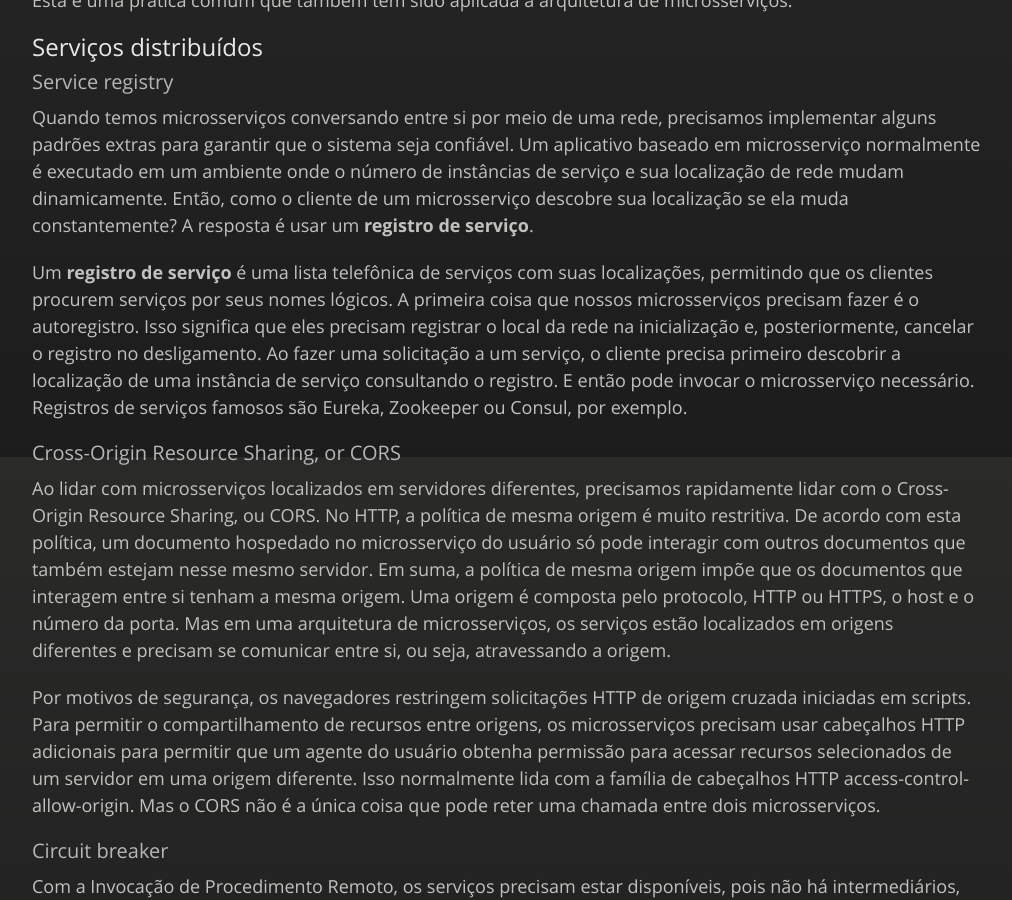
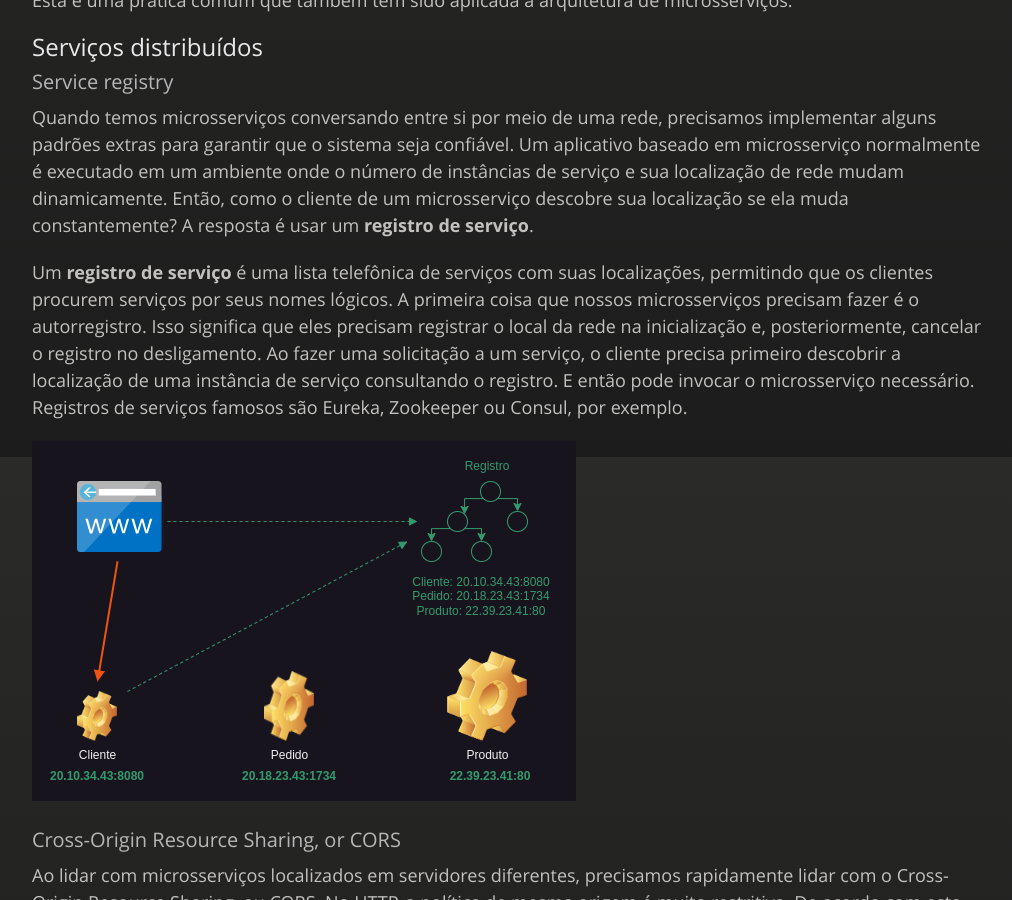
Before and after one commit to JeannAndrade/jeannandrade.github.io, a Jekyll site: the page built from content/microservice/index.md, in a window 1280 px wide and 900 px high, scrolled down 8543 px. Shown: the whole window, without its empty margins (108-1120 px from the left). Built offline with Jekyll 4.4.1, drawn with Linux system fonts in a browser that asks for light colours; nearby versions of some CDN libraries; comment, search, counter and statistics services are not loaded; our own code applies the rules of GitHub Pages for plain Markdown files.

Commit message:
Adicionado imagens

```diff
--- a/content/microservice/index.md
+++ b/content/microservice/index.md
@@ -144,7 +144,9 @@ Como a maioria das aplicações atuais, precisamos estar cientes da multiplicida
 
 Quando temos microsserviços conversando entre si por meio de uma rede, precisamos implementar alguns padrões extras para garantir que o sistema seja confiável. Um aplicativo baseado em microsserviço normalmente é executado em um ambiente onde o número de instâncias de serviço e sua localização de rede mudam dinamicamente. Então, como o cliente de um microsserviço descobre sua localização se ela muda constantemente? A resposta é usar um **registro de serviço**.
 
-Um **registro de serviço** é uma lista telefônica de serviços com suas localizações, permitindo que os clientes procurem serviços por seus nomes lógicos. A primeira coisa que nossos microsserviços precisam fazer é o autoregistro. Isso significa que eles precisam registrar o local da rede na inicialização e, posteriormente, cancelar o registro no desligamento. Ao fazer uma solicitação a um serviço, o cliente precisa primeiro descobrir a localização de uma instância de serviço consultando o registro. E então pode invocar o microsserviço necessário. Registros de serviços famosos são Eureka, Zookeeper ou Consul, por exemplo.
+Um **registro de serviço** é uma lista telefônica de serviços com suas localizações, permitindo que os clientes procurem serviços por seus nomes lógicos. A primeira coisa que nossos microsserviços precisam fazer é o autorregistro. Isso significa que eles precisam registrar o local da rede na inicialização e, posteriormente, cancelar o registro no desligamento. Ao fazer uma solicitação a um serviço, o cliente precisa primeiro descobrir a localização de uma instância de serviço consultando o registro. E então pode invocar o microsserviço necessário. Registros de serviços famosos são Eureka, Zookeeper ou Consul, por exemplo.
+
+![registro de serviço](./img/register.png)
 
 ### Cross-Origin Resource Sharing, or CORS
 
```
Also changed, not shown: other parts of content/microservice/index.md (+4 -0 lines), content/microservice/img/circuit_breaker.png (added), content/microservice/img/gateway.png (added), content/microservice/img/register.png (added), 3 other files.
